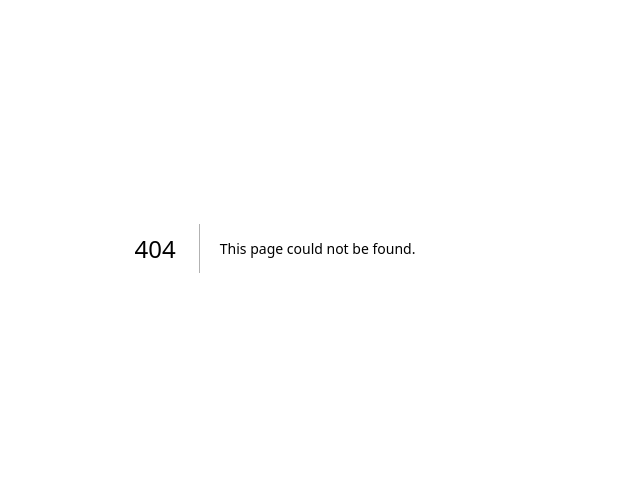
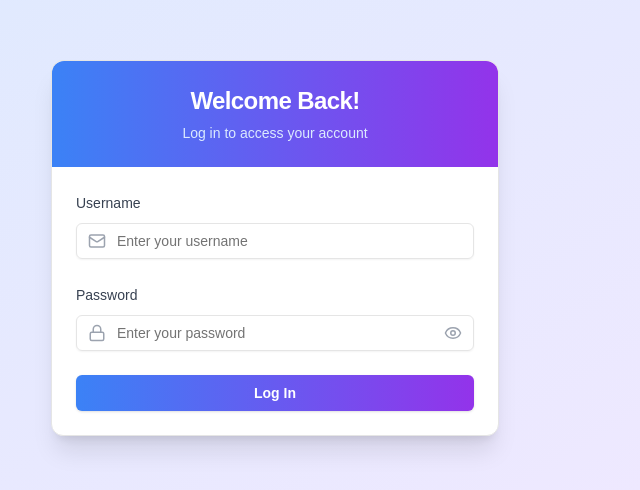
Before and after one commit to Samandar-Jumanov/dummy-ecommerce, a Next.js app: page /login in a window 1280 px wide. Before the commit this address had no page. Shown: the part 152-642 px from the top of the page, without its empty margins (365-1005 px from the left). Built offline with nearby package versions, Linux system fonts and the light colour scheme.

Commit message:
Added login

```diff
--- /dev/null
+++ b/app/login/page.tsx
@@ -0,0 +1,130 @@
+"use client"
+
+import React, { useState } from 'react';
+import { useRouter } from 'next/navigation';
+import { Eye, EyeOff, Lock, Mail } from 'lucide-react';
+import { toast } from 'react-hot-toast';
+import { Button } from '@/components/ui/button';
+import { Input } from '@/components/ui/input';
+import { Label } from '@/components/ui/label';
+import { Card, CardContent, CardHeader, CardTitle, CardDescription } from '@/components/ui/card';
+import { z } from 'zod';
+import Cookies from 'js-cookie';
+
+
+const loginSchema = z.object({
+  username: z.string().min(1, 'Username is required'),
+  password: z.string().min(4, 'Password must be at least 4 characters long'),
+});
+
+const LoginPage: React.FC = () => {
+  const [username, setUsername] = useState('');
+  const [password, setPassword] = useState('');
+  const [showPassword, setShowPassword] = useState(false);
+  const [isLoading, setIsLoading] = useState(false);
+  const router = useRouter();
+
+  const handleLogin = async (e: React.FormEvent<HTMLFormElement>) => {
+    e.preventDefault();
+    setIsLoading(true);
+
+    try {
+      loginSchema.parse({ username, password });
+
+      const response = await fetch('https://dummyjson.com/auth/login', {
+        method: 'POST',
+        headers: { 'Content-Type': 'application/json' },
+        body: JSON.stringify({
+          username,
+          password,
+          expiresInMins: 30,
+        })
+      });
+
+      const data = await response.json();
+
+      if (!response.ok) {
+        throw new Error(data.message || 'Login failed');
+      }
+
+      toast.success("Logged in successfully!")
+      Cookies.set("token", data.token, { expires: new Date(new Date().getTime() + (30 * 60 * 1000)) });
+
+      router.push("/");
+    } catch (error) {
+      if (error instanceof z.ZodError) {
+        error.errors.forEach((err) => {
+          toast.error(err.message);
+        });
+      } else if (error instanceof Error) {
+        toast.error(error.message);
+      } else {
+        toast.error("An unexpected error occurred");
+      }
+    } finally {
+      setIsLoading(false);
+    }
+  };
+
+  return (
+    <div className="flex items-center justify-center min-h-screen bg-gradient-to-br from-blue-100 to-purple-100 p-4">
+      <Card className="w-full max-w-md shadow-xl">
+        <CardHeader className="bg-gradient-to-r from-blue-500 to-purple-600 rounded-t-xl text-white">
+          <CardTitle className="text-2xl font-bold text-center">Welcome Back!</CardTitle>
+          <CardDescription className="text-center text-blue-100">
+            Log in to access your account
+          </CardDescription>
+        </CardHeader>
+        <CardContent className="mt-6">
+          <form onSubmit={handleLogin} className="space-y-6">
+            <div className="space-y-2">
+              <Label htmlFor="username" className="text-sm font-medium text-gray-700">Username</Label>
+              <div className="relative">
+                <Input
+                  id="username"
+                  value={username}
+                  onChange={(e) => setUsername(e.target.value)}
+                  className="pl-10 w-full transition duration-200 ease-in-out focus:ring-2 focus:ring-blue-500"
+                  placeholder="Enter your username"
+                />
+                <Mail className="absolute left-3 top-1/2 transform -translate-y-1/2 text-gray-400" size={18} />
+              </div>
+            </div>
+
+            <div className="space-y-2">
+              <Label htmlFor="password" className="text-sm font-medium text-gray-700">Password</Label>
+              <div className="relative">
+                <Input
+                  id="password"
+                  type={showPassword ? "text" : "password"}
+                  value={password}
+                  onChange={(e) => setPassword(e.target.value)}
+                  className="pl-10 pr-10 w-full transition duration-200 ease-in-out focus:ring-2 focus:ring-blue-500"
+                  placeholder="Enter your password"
+                />
+                <Lock className="absolute left-3 top-1/2 transform -translate-y-1/2 text-gray-400" size={18} />
+                <button
+                  type="button"
+                  onClick={() => setShowPassword(!showPassword)}
+                  className="absolute right-3 top-1/2 transform -translate-y-1/2 text-gray-400 hover:text-gray-600"
+                >
+                  {showPassword ? <EyeOff size={18} /> : <Eye size={18} />}
+                </button>
+              </div>
+            </div>
+
+            <Button
+              type="submit"
+              disabled={isLoading}
+              className="w-full bg-gradient-to-r from-blue-500 to-purple-600 text-white font-semibold py-3 px-4 rounded-md hover:from-blue-600 hover:to-purple-700 transition duration-300 ease-in-out transform hover:-translate-y-1 hover:shadow-lg"
+            >
+              {isLoading ? 'Logging in...' : 'Log In'}
+            </Button>
+          </form>
+        </CardContent>
+      </Card>
+    </div>
+  );
+};
+
+export default LoginPage;
--- a/app/page.tsx
+++ b/app/page.tsx
@@ -5,10 +5,11 @@ import { IProduct } from '@/types/product';
 import { ICategory } from '@/types/category.type';
 import { Alert, AlertDescription } from "@/components/ui/alert";
 import { Button } from "@/components/ui/button";
-import Link from 'next/link';
 import ProductList from '@/components/ProductList';
 import SearchAndFilter from '@/components/SearchAndFilter';
 import CategoryList from '@/components/CategoryList';
+import Cookies from "js-cookie";
+import { useRouter } from 'next/navigation';
 
 const ITEMS_PER_PAGE = 20;
 
@@ -24,14 +25,23 @@ export default function Home() {
   const [currentPage, setCurrentPage] = useState(1);
   const [totalPages, setTotalPages] = useState(1);
   const [loadingCategories, setLoadingCategories] = useState(true);
+  const [isAuthenticated, setIsAuthenticated] = useState(false);
+
+  const router = useRouter();
 
   useEffect(() => {
     fetchCategories();
+    checkAuthStatus();
   }, []);
 
   useEffect(() => {
     fetchProducts();
   }, [searchQuery, sortBy, sortOrder, chosenCategories, currentPage]);
+
+  const checkAuthStatus = () => {
+    const token = Cookies.get("token");
+    setIsAuthenticated(!!token);
+  };
 
   const fetchCategories = async () => {
     setLoadingCategories(true);
@@ -39,12 +49,7 @@ export default function Home() {
       const res = await fetch('https://dummyjson.com/products/categories');
       if (!res.ok) throw new Error('Failed to fetch categories');
       const data: ICategory[] = await res.json();
-      const formattedCategories: ICategory[] = data.map(category => ({
-        slug: category.slug,
-        name:category. name,
-        url: category.url
-      }));
-      setCategories(formattedCategories);
+      setCategories(data);
     } catch (err) {
       console.error('Error fetching categories:', err);
       setError('Failed to load categories. Please try again later.');
@@ -62,7 +67,6 @@ export default function Home() {
       if (searchQuery) {
         url = `https://dummyjson.com/products/search?q=${searchQuery}&limit=${ITEMS_PER_PAGE}&skip=${(currentPage - 1) * ITEMS_PER_PAGE}`;
       } else if (chosenCategories.length > 0) {
-        // Fetch products for each chosen category
         const categoryPromises = chosenCategories.map(category =>
           fetch(`https://dummyjson.com/products/category/${category}?limit=${ITEMS_PER_PAGE}&skip=${(currentPage - 1) * ITEMS_PER_PAGE}`)
             .then(res => res.json())
@@ -120,6 +124,14 @@ export default function Home() {
     setCurrentPage(page);
   };
 
+  const handleAuthAction = () => {
+    if (isAuthenticated) {
+      router.push('/new');
+    } else {
+      router.push('/login');
+    }
+  };
+
   if (error) {
     return (
       <Alert variant="destructive">
@@ -133,11 +145,12 @@ export default function Home() {
       <div className="container mx-auto px-4 py-8">
         <div className="flex justify-between items-center mb-8">
           <h1 className="text-3xl font-bold text-green-800">Next shop</h1>
-          <Link href="/new">
-            <Button className="bg-green-700 hover:bg-green-600 text-white">
-              Post New Product
-            </Button>
-          </Link>
+          <Button
+            onClick={handleAuthAction}
+            className="bg-green-700 hover:bg-green-600 text-white"
+          >
+            {isAuthenticated ? "Post New Product" : "Login"}
+          </Button>
         </div>
 
         <SearchAndFilter
--- a/package.json
+++ b/package.json
@@ -17,15 +17,18 @@
     "@radix-ui/react-slot": "^1.1.0",
     "class-variance-authority": "^0.7.0",
     "clsx": "^2.1.1",
+    "js-cookie": "^3.0.5",
     "lucide-react": "^0.439.0",
     "next": "14.2.9",
     "react": "^18",
     "react-dom": "^18",
     "react-hot-toast": "^2.4.1",
     "tailwind-merge": "^2.5.2",
-    "tailwindcss-animate": "^1.0.7"
+    "tailwindcss-animate": "^1.0.7",
+    "zod": "^3.23.8"
   },
   "devDependencies": {
+    "@types/js-cookie": "^3.0.6",
     "@types/node": "^20",
     "@types/react": "^18",
     "@types/react-dom": "^18",
```
Also changed, not shown: 1 other file (tests, documents, lock files or other folders).
